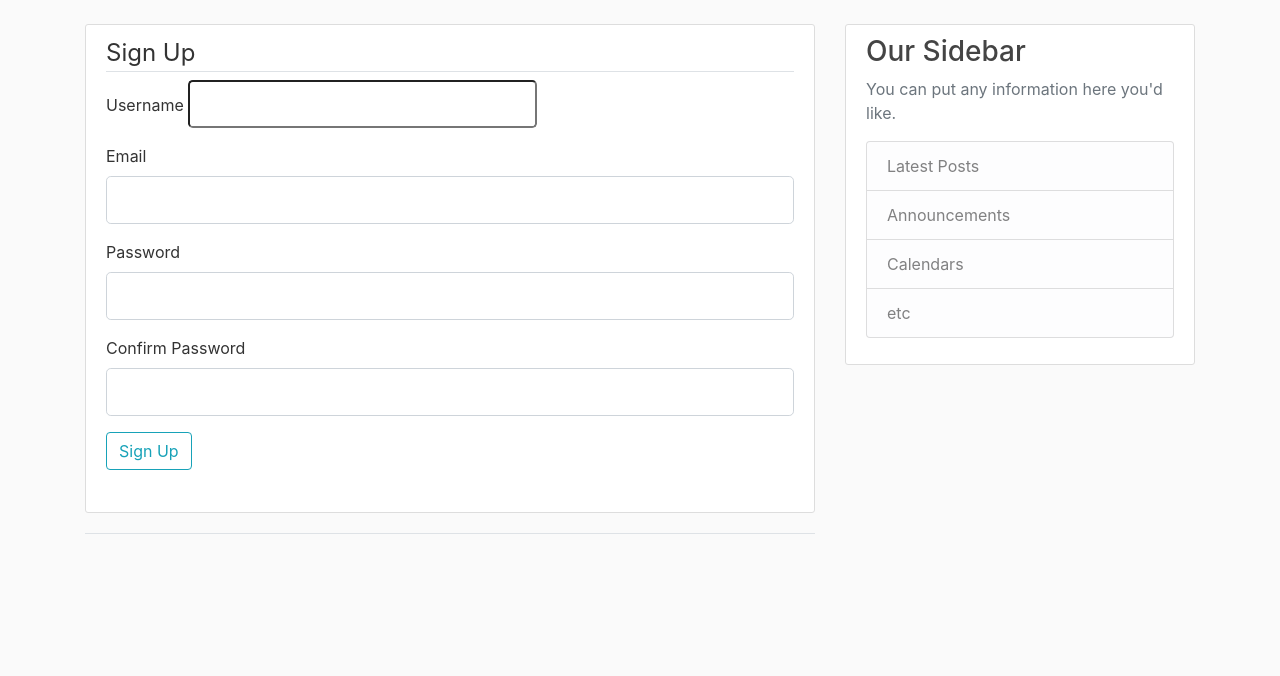
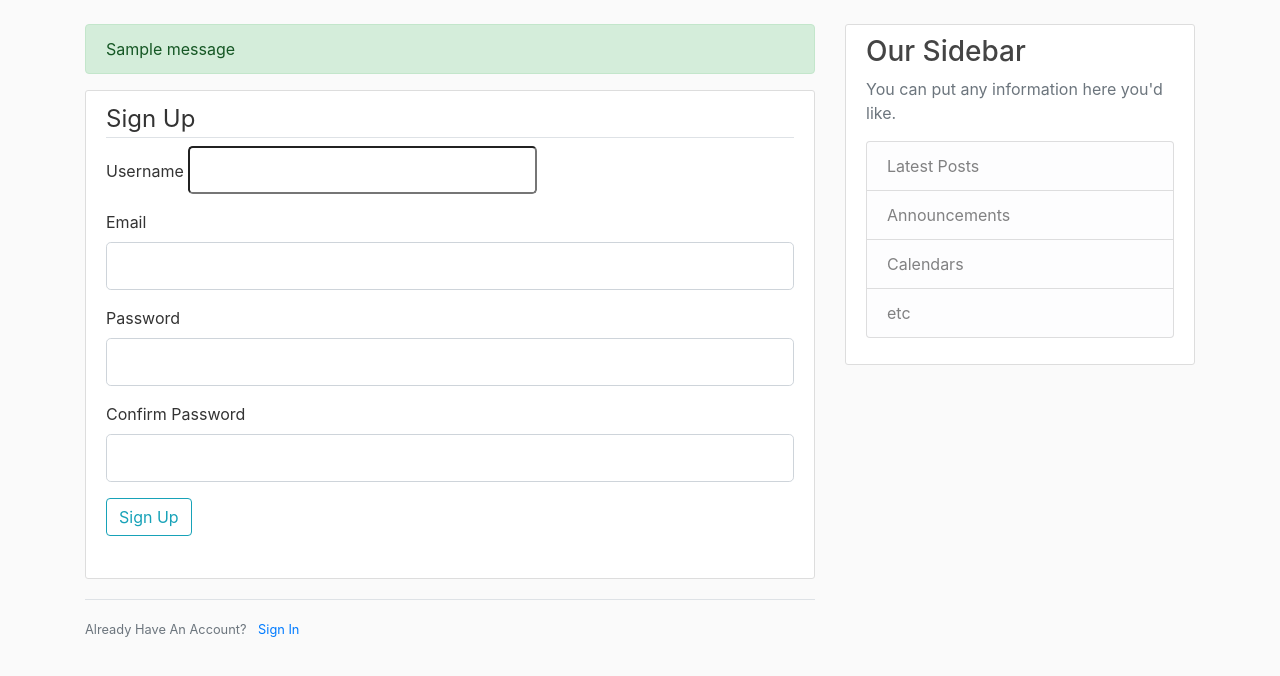
Before and after one commit to christsantiris/flask_blog, a Flask app: page /register in a window 1280 px wide. Shown: the part 56-732 px from the top of the page. Run offline with Flask 2, Linux system fonts and the light colour scheme; one stand-in notice (Sample message) is shown; some libraries are stand-ins or nearby versions.

Commit message:
flash message for sign up success

```diff
--- a/flaskblog.py
+++ b/flaskblog.py
@@ -31,9 +31,20 @@ def about():
 def register():
     form = RegistrationForm()
     if form.validate_on_submit():
-        flash('Account created for {form.username.data}!', 'success')
+        flash(f'Account created for {form.username.data}!', 'success')
         return redirect(url_for('home'))
     return render_template('register.html', title='Register', form=form)
 
+@app.route("/login", methods=['GET', 'POST'])
+def login():
+    form = LoginForm()
+    if form.validate_on_submit():
+        if form.email.data == 'chris.tsantiris@gmail.com' and form.password.data == 'password':
+            flash('You have been logged in!', 'success')
+            return redirect(url_for('home'))
+        else:
+            flash('Login Unsuccessful. Please check username and password', 'danger')
+    return render_template('login.html', title='Login', form=form)
+
 if __name__ == "__main__":
     app.run(debug=True)
--- a/templates/layout.html
+++ b/templates/layout.html
@@ -36,7 +36,16 @@
     <main role="main" class="container">
         <div class="row">
           <div class="col-md-8">
-            {% block content %}{% endblock %}
+            {% with messages = get_flashed_messages(with_categories=true) %}
+            {% if messages %}
+              {% for category, message in messages %}
+                <div class="alert alert-{{ category }}">
+                  {{ message }}
+                </div>
+              {% endfor %}
+            {% endif %}
+          {% endwith %}
+          {% block content %}{% endblock %}
           </div>
           <div class="col-md-4">
             <div class="content-section">
--- a/templates/register.html
+++ b/templates/register.html
@@ -29,6 +29,7 @@
 </div>
 <div class="border-top pt-3">
     <small class="text-muted">
+        Already Have An Account? <a class="ml-2" href="{{ url_for('login') }}">Sign In</a>
     </small>
 </div>
 {% endblock content %}
```
